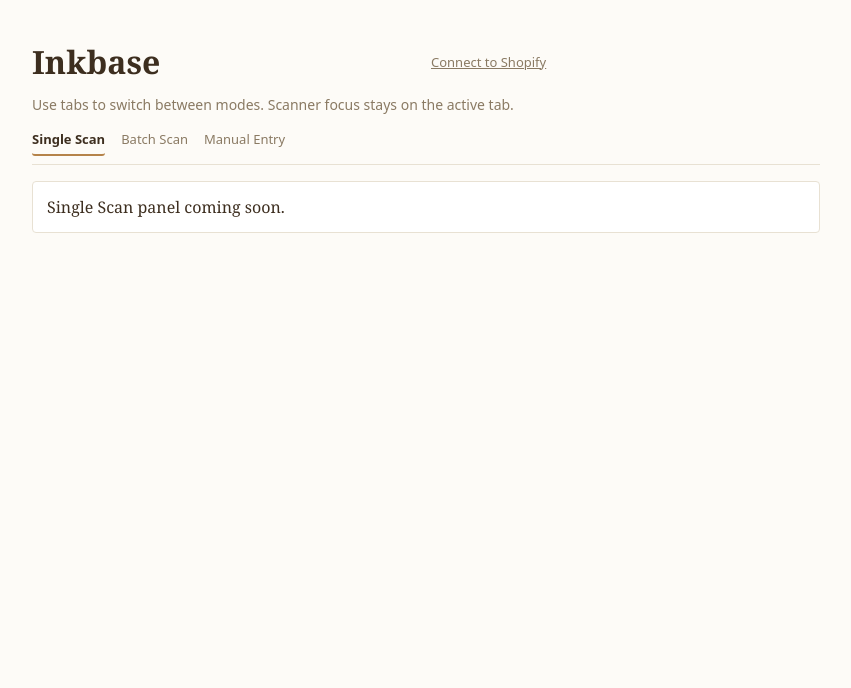
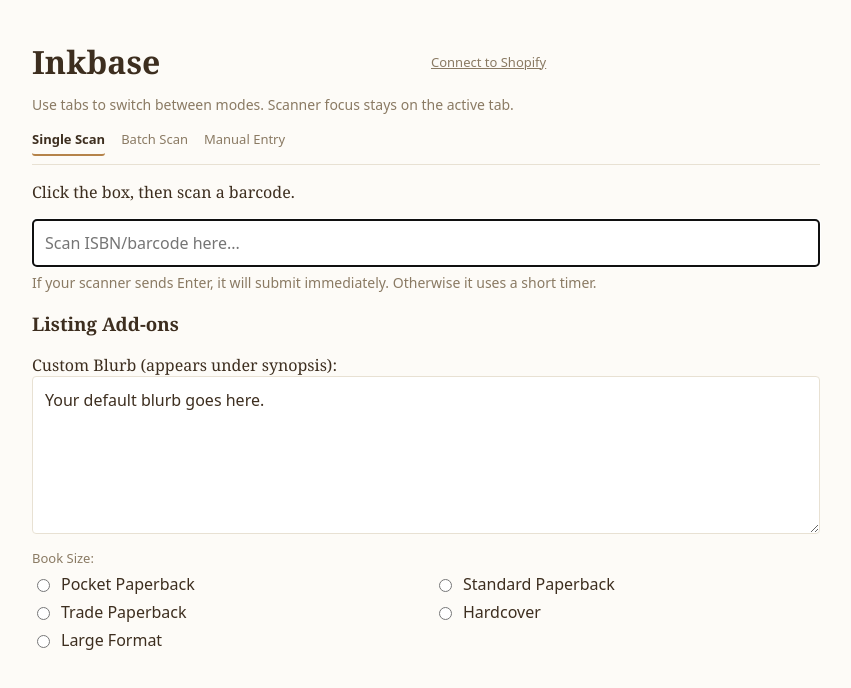
Before and after one commit to alpha-Centauri85/inkbase, a React (Vite) app in the folder frontend/: page / in a window 1280 px wide. Shown: the top 688 px of the page, without its empty margins (214-1065 px from the left). Built offline with nearby package versions, Linux system fonts and the light colour scheme; no server answers.

Commit message:
Add Single Scan panel with Google Books lookup and Shopify submit

```diff
--- a/frontend/src/App.jsx
+++ b/frontend/src/App.jsx
@@ -1,6 +1,7 @@
 import { useState } from "react";
 import TabNav from "./components/TabNav.jsx";
 import ShopifyConnectButton from "./components/ShopifyConnectButton.jsx";
+import SingleScanPanel from "./pages/SingleScanPanel.jsx";
 
 const TABS = [
   { id: "single", label: "Single Scan" },
@@ -8,8 +9,26 @@ const TABS = [
   { id: "manual", label: "Manual Entry" },
 ];
 
+const BLURB_KEY = "default_custom_blurb_v1";
+const DEFAULT_BLURB = "Your default blurb goes here.";
+
+function loadInitialBlurb() {
+  const saved = localStorage.getItem(BLURB_KEY);
+  return (saved ?? DEFAULT_BLURB).trim();
+}
+
 export default function App() {
   const [activeTab, setActiveTab] = useState("single");
+  const [blurb, setBlurb] = useState(loadInitialBlurb);
+
+  function handleBlurbChange(value) {
+    setBlurb(value);
+    localStorage.setItem(BLURB_KEY, value);
+  }
+
+  function handleEditInManual() {
+    // Wired up fully in Task 6/7; no-op placeholder for now.
+  }
 
   return (
     <div>
@@ -19,7 +38,10 @@ export default function App() {
       </div>
       <div className="hint">Use tabs to switch between modes. Scanner focus stays on the active tab.</div>
       <TabNav tabs={TABS} activeTab={activeTab} onSelect={setActiveTab} />
-      {activeTab === "single" && <div className="card">Single Scan panel coming soon.</div>}
+
+      {activeTab === "single" && (
+        <SingleScanPanel blurb={blurb} onBlurbChange={handleBlurbChange} onEditInManual={handleEditInManual} />
+      )}
       {activeTab === "batch" && <div className="card">Batch Scan panel coming soon.</div>}
       {activeTab === "manual" && <div className="card">Manual Entry panel coming soon.</div>}
     </div>
--- /dev/null
+++ b/frontend/src/components/AddOnsPanel.jsx
@@ -0,0 +1,41 @@
+const BOOK_SIZES = [
+  "Pocket Paperback",
+  "Standard Paperback",
+  "Trade Paperback",
+  "Hardcover",
+  "Large Format",
+];
+
+export default function AddOnsPanel({ groupName, blurb, onBlurbChange, bookSize, onBookSizeChange }) {
+  return (
+    <section className="config-section">
+      <h3>Listing Add-ons</h3>
+      <label>
+        Custom Blurb (appears under synopsis):
+        <textarea
+          rows={6}
+          value={blurb}
+          onChange={(e) => onBlurbChange(e.target.value)}
+          placeholder="Condition notes, store message, shipping info..."
+        />
+      </label>
+      <div style={{ marginTop: 10 }}>
+        <div className="muted" style={{ marginBottom: 6 }}>Book Size:</div>
+        <fieldset style={{ border: 0, padding: 0, margin: 0 }} className="radio-grid">
+          {BOOK_SIZES.map((size) => (
+            <label key={size}>
+              <input
+                type="radio"
+                name={`${groupName}-bookSize`}
+                value={size}
+                checked={bookSize === size}
+                onChange={() => onBookSizeChange(size)}
+              />
+              {size}
+            </label>
+          ))}
+        </fieldset>
+      </div>
+    </section>
+  );
+}
--- /dev/null
+++ b/frontend/src/components/BookCard.jsx
@@ -0,0 +1,19 @@
+export default function BookCard({ book, onSubmit, onEdit, submitDisabled }) {
+  if (!book) return null;
+
+  return (
+    <div className="card">
+      <h3 style={{ margin: "0 0 8px 0" }}>{book.title || "Unknown title"}</h3>
+      <p><strong>Author:</strong> {book.author || "Unknown author"}</p>
+      <p><strong>ISBN:</strong> {book.isbn || ""}</p>
+      <p><strong>Genre:</strong> {book.genre || ""}</p>
+      <p><strong>Publisher:</strong> {book.publisher || ""}</p>
+      <p><strong>Published:</strong> {book.publishedDate || ""}</p>
+      <pre style={{ whiteSpace: "pre-wrap" }}>{book.description || ""}</pre>
+      <div className="row" style={{ marginTop: 12 }}>
+        <button className="primary" onClick={onSubmit} disabled={submitDisabled}>Submit to Shopify</button>
+        <button onClick={onEdit} disabled={submitDisabled}>Edit in Manual</button>
+      </div>
+    </div>
+  );
+}
--- /dev/null
+++ b/frontend/src/components/ScanInput.jsx
@@ -0,0 +1,33 @@
+import { useEffect, useRef } from "react";
+
+const SCAN_DONE_DELAY_MS = 80;
+
+export default function ScanInput({ value, onChange, onSubmit, placeholder, autoFocus, inputRef }) {
+  const timerRef = useRef(null);
+  const localRef = useRef(null);
+  const ref = inputRef || localRef;
+
+  useEffect(() => () => clearTimeout(timerRef.current), []);
+
+  function handleKeyDown(e) {
+    if (e.key === "Enter") {
+      e.preventDefault();
+      clearTimeout(timerRef.current);
+      onSubmit();
+      return;
+    }
+    clearTimeout(timerRef.current);
+    timerRef.current = setTimeout(onSubmit, SCAN_DONE_DELAY_MS);
+  }
+
+  return (
+    <input
+      ref={ref}
+      value={value}
+      onChange={(e) => onChange(e.target.value)}
+      onKeyDown={handleKeyDown}
+      placeholder={placeholder}
+      autoFocus={autoFocus}
+    />
+  );
+}
--- /dev/null
+++ b/frontend/src/components/SubmitStatus.jsx
@@ -0,0 +1,4 @@
+export default function SubmitStatus({ message }) {
+  if (!message) return null;
+  return <div className="muted">{message}</div>;
+}
--- /dev/null
+++ b/frontend/src/lib/googleBooks.js
@@ -0,0 +1,23 @@
+import { normalizeText } from "./isbn.js";
+
+export async function fetchBookByIsbn(isbn) {
+  const res = await fetch(
+    `https://www.googleapis.com/books/v1/volumes?q=isbn:${encodeURIComponent(isbn)}`
+  );
+  if (!res.ok) throw new Error(`Google Books HTTP ${res.status}`);
+
+  const data = await res.json();
+  const item = data.items?.[0];
+  if (!item) return null;
+
+  const v = item.volumeInfo || {};
+  return {
+    isbn,
+    title: (v.title || "").trim(),
+    author: (v.authors && v.authors.join(", ")) || "",
+    genre: (v.categories && v.categories.join(", ")) || "",
+    description: normalizeText(v.description || ""),
+    publisher: v.publisher || "",
+    publishedDate: v.publishedDate || "",
+  };
+}
--- /dev/null
+++ b/frontend/src/pages/SingleScanPanel.jsx
@@ -0,0 +1,108 @@
+import { useState } from "react";
+import ScanInput from "../components/ScanInput.jsx";
+import AddOnsPanel from "../components/AddOnsPanel.jsx";
+import BookCard from "../components/BookCard.jsx";
+import SubmitStatus from "../components/SubmitStatus.jsx";
+import { normalizeIsbn } from "../lib/isbn.js";
+import { fetchBookByIsbn } from "../lib/googleBooks.js";
+import { uploadSingleBook } from "../lib/api.js";
+
+export default function SingleScanPanel({ blurb, onBlurbChange, onEditInManual, inputRef }) {
+  const [rawInput, setRawInput] = useState("");
+  const [book, setBook] = useState(null);
+  const [lookupStatus, setLookupStatus] = useState("");
+  const [submitStatus, setSubmitStatus] = useState("");
+  const [submitting, setSubmitting] = useState(false);
+  const [bookSize, setBookSize] = useState("");
+
+  async function handleScan() {
+    const raw = rawInput.trim();
+    setRawInput("");
+    if (!raw) return;
+
+    const isbn = normalizeIsbn(raw);
+    setBook(null);
+    setSubmitStatus("");
+    setLookupStatus("Looking up book data...");
+
+    try {
+      const found = await fetchBookByIsbn(isbn);
+      if (!found) {
+        setBook({ isbn, title: "Not found" });
+        setLookupStatus("");
+        setSubmitStatus("Not found — use Manual Entry tab to add this book.");
+        return;
+      }
+      setBook(found);
+      setLookupStatus("");
+      setSubmitStatus("Ready to submit. Confirm the details match the book in your hand.");
+    } catch (err) {
+      setBook({ isbn, title: "Error", description: String(err) });
+      setLookupStatus("");
+      setSubmitStatus(`Lookup failed: ${err.message || String(err)}`);
+    }
+  }
+
+  async function handleSubmit() {
+    if (!book || !book.title || book.title === "Not found" || book.title === "Error") return;
+
+    setSubmitting(true);
+    setSubmitStatus("Uploading to Shopify…");
+
+    try {
+      const result = await uploadSingleBook(
+        {
+          isbn: book.isbn,
+          title: book.title,
+          author: book.author,
+          genre: book.genre,
+          description: book.description,
+        },
+        { customBlurb: blurb, bookSize }
+      );
+      setSubmitStatus(`Uploaded ✓ Shopify Product ID: ${result.product?.id || "unknown"}`);
+    } catch (err) {
+      setSubmitStatus(`Upload failed: ${err.message || String(err)}`);
+    } finally {
+      setSubmitting(false);
+    }
+  }
+
+  function handleEdit() {
+    if (!book) return;
+    onEditInManual(book);
+  }
+
+  const canSubmit =
+    Boolean(book?.title) && book.title !== "Not found" && book.title !== "Error" && !submitting;
+
+  return (
+    <div>
+      <p>Click the box, then scan a barcode.</p>
+      <ScanInput
+        value={rawInput}
+        onChange={setRawInput}
+        onSubmit={handleScan}
+        placeholder="Scan ISBN/barcode here..."
+        autoFocus
+        inputRef={inputRef}
+      />
+      <div className="hint">
+        If your scanner sends Enter, it will submit immediately. Otherwise it uses a short timer.
+      </div>
+
+      <AddOnsPanel
+        groupName="single"
+        blurb={blurb}
+        onBlurbChange={onBlurbChange}
+        bookSize={bookSize}
+        onBookSizeChange={setBookSize}
+      />
+
+      {lookupStatus && <p className="muted">{lookupStatus}</p>}
+
+      <BookCard book={book} onSubmit={handleSubmit} onEdit={handleEdit} submitDisabled={!canSubmit} />
+      <SubmitStatus message={submitStatus} />
+    </div>
+  );
+}
```
